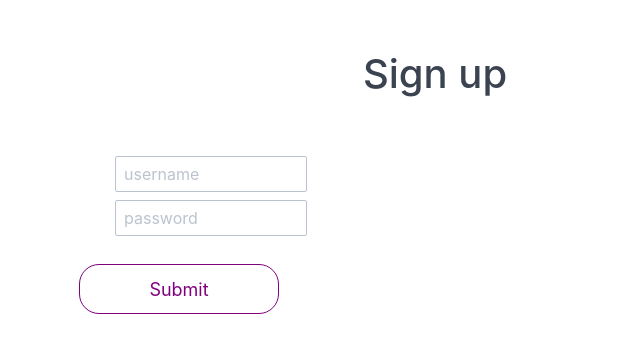
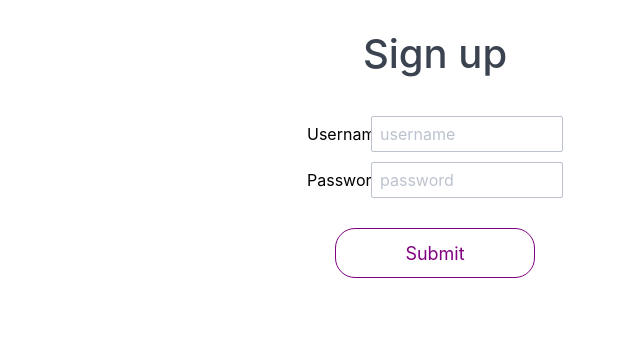
Before and after one commit to nguyenethan01/algoSR, a React (Create React App) app in the folder website/: page /signup in a window 1280 px wide. Shown: the top 352 px of the page, without its empty margins (205-845 px from the left). Built offline with nearby package versions, Linux system fonts and the light colour scheme; a web font is replaced by a local one.

Commit message:
Fixed form css

```diff
--- a/website/src/views/App/App.js
+++ b/website/src/views/App/App.js
@@ -35,7 +35,7 @@ const Landing = () => (
     </div>
     <div className="landing-log-in">
     <Link to='/login'>
-      <p className="login"> Log In </p>
+      <p className="logint"> Log In </p>
     </Link>
     </div>
     </div>
--- a/website/src/views/Login/Login.css
+++ b/website/src/views/Login/Login.css
@@ -1,6 +1,6 @@
 #heading {
     text-align: center;
-    margin: 50px;
+    margin: 100px;
 }
 
 .button {
--- a/website/src/views/Login/Login.js
+++ b/website/src/views/Login/Login.js
@@ -1,6 +1,7 @@
 import React, { Component } from 'react'
 import { Redirect } from 'react-router-dom'
 import axios from 'axios'
+import './Login.css';
 
 class Login extends Component {
 
@@ -54,9 +55,9 @@ class Login extends Component {
       <div className="LoginForm">
         <h1 id="heading">Log In</h1>
         <form className="form-horizontal">
-          <div className="form-group">
+          <div className="form-group" style={{margin:"0 auto 10px auto"}}>
             <div className="col-1 col-ml-auto">
-              <label className="form-label" htmlFor="username">Username: </label>
+              <label className="form-label" htmlFor="username" style={{color:"black"}}>Username: </label>
             </div>
             <div className="col-3 col-mr-auto">
               <input className="form-input"
@@ -69,9 +70,9 @@ class Login extends Component {
               />
             </div>
           </div>
-          <div className="form-group">
+          <div className="form-group" style={{margin:"0 auto 10px auto"}}>
             <div className="col-1 col-ml-auto">
-              <label className="form-label" htmlFor="password">Password: </label>
+              <label className="form-label" htmlFor="password" style={{color:"black"}}>Password: </label>
             </div>
             <div className="col-3 col-mr-auto">
               <input className="form-input"
@@ -83,7 +84,7 @@ class Login extends Component {
               />
             </div>
           </div>
-          <div className="form-group ">
+          <div className="form-group" style={{margin:"10px auto"}}>
             <div className=""></div>
             <button
               className="button"
--- a/website/src/views/SignUp/SignUp.css
+++ b/website/src/views/SignUp/SignUp.css
@@ -1,6 +1,6 @@
 #heading {
     text-align: center;
-    margin: 50px;
+    margin: 30px;
 }
 
 .button {
--- a/website/src/views/SignUp/SignUp.js
+++ b/website/src/views/SignUp/SignUp.js
@@ -64,9 +64,9 @@ render() {
 		<div className="SignupForm">
 			<h1 id="heading">Sign up</h1>
 			<form className="form-horizontal" >
-				<div className="form-group">
+        <div className="form-group" style={{margin:"0 auto 10px auto"}}>
 					<div className="col-1 col-ml-auto">
-						<label className="form-label" htmlFor="username">Username: </label>
+						<label className="form-label" htmlFor="username" style={{color:"black"}}>Username: </label>
 					</div>
 					<div className="col-3 col-mr-auto">
 						<input className="form-input"
@@ -79,9 +79,9 @@ render() {
 						/>
 					</div>
 				</div>
-				<div className="form-group">
+				<div className="form-group" style={{margin:"0 auto 10px auto"}}>
 					<div className="col-1 col-ml-auto">
-						<label className="form-label" htmlFor="password">Password: </label>
+						<label className="form-label" htmlFor="password" style={{color:"black"}}>Password: </label>
 					</div>
 					<div className="col-3 col-mr-auto">
 						<input className="form-input"
@@ -93,7 +93,7 @@ render() {
 						/>
 					</div>
 				</div>
-				<div className="form-group ">
+				<div className="form-group" style={{margin:"10px auto"}}>
 					<div className=""></div>
 					<button
 						className="button"
```
